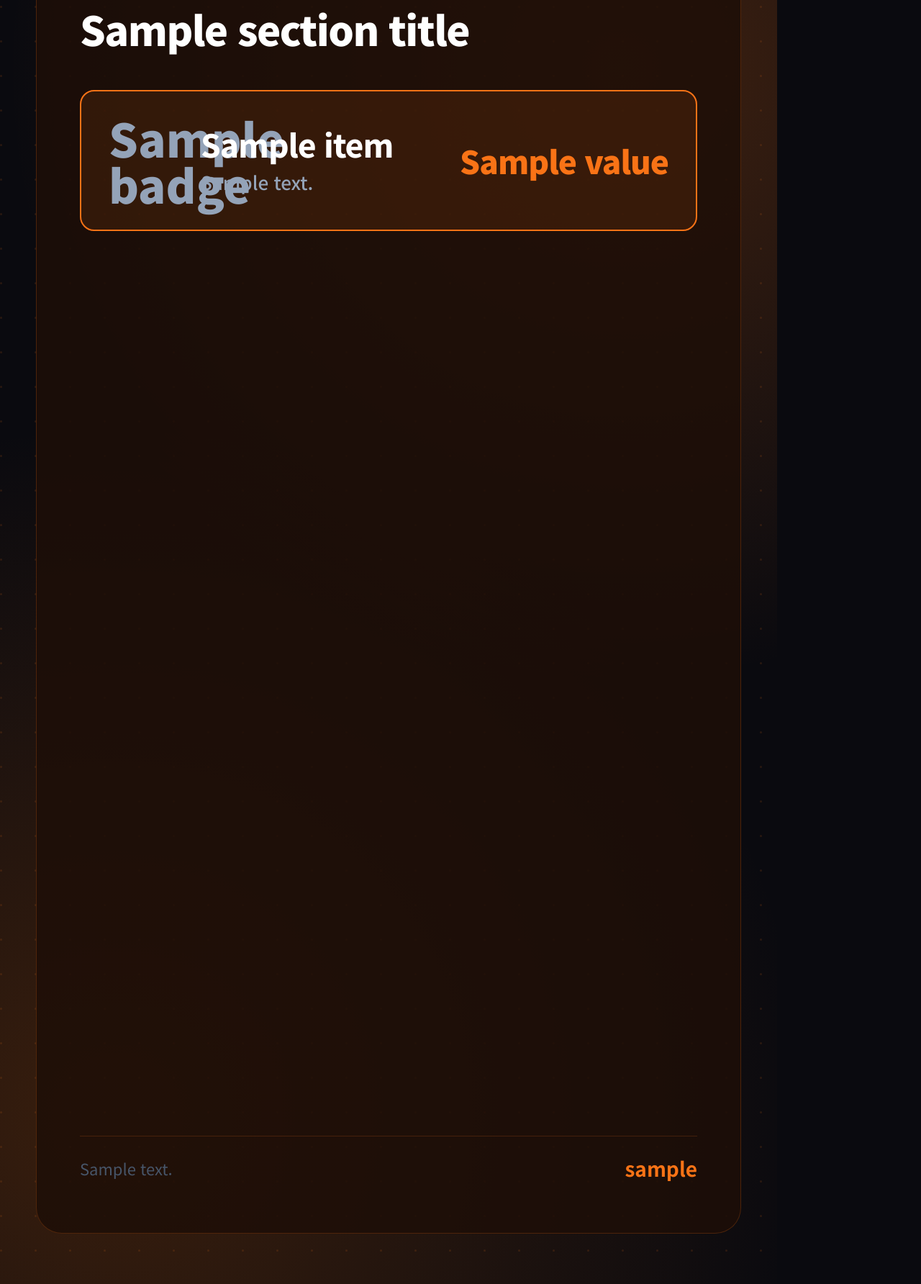
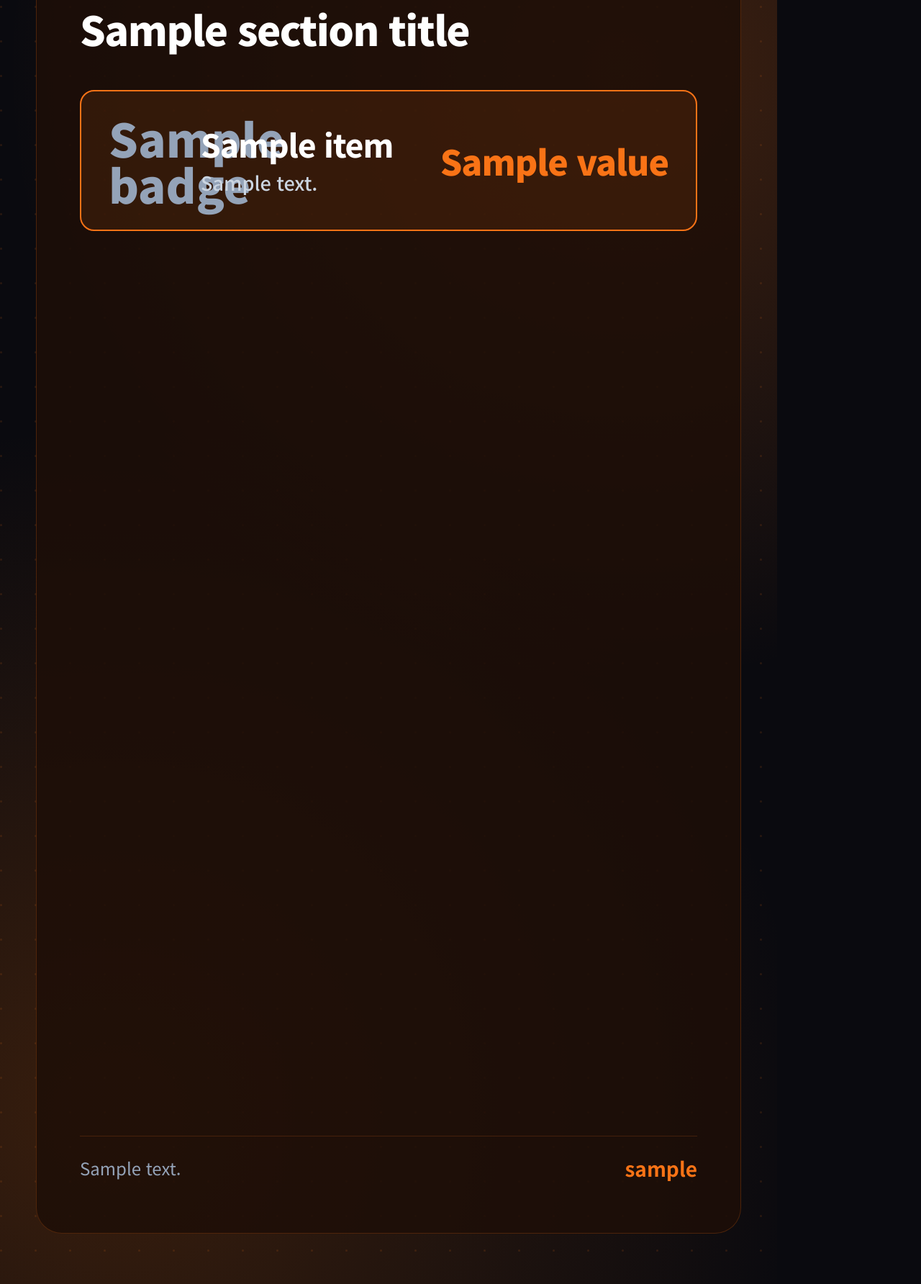
Before and after one commit to kotkim8210/kotkim8210, a Node project: template templates/ranking.hbs in a window 1280 px wide. Shown: the part 136-1920 px from the top of the page at 72% size. Run offline with Node 20 templates, Linux system fonts and the light colour scheme; the template is opened without the code that fills it: most values are stand-ins (such as "Sample title", 1, 10 or a date in 2020).

Commit message:
style: improve legibility — larger/bolder amounts, brighter secondary text
Bump comparison row values to 32px/700/white, enlarge ranking values, and
lighten dim secondary text (footnote #475569->#94a3b8, detail/sub/subheadline
#94a3b8->#cbd5e1) so amounts and captions read clearly on the dark background.

https://claude.ai/code/session_01TcZBZm6oQHd5Fb6fptV4aV

```diff
--- a/templates/checklist.hbs
+++ b/templates/checklist.hbs
@@ -87,8 +87,8 @@
     color: #ffffff;
   }
   .detail {
-    font-size: 26px;
-    color: #94a3b8;
+    font-size: 27px;
+    color: #cbd5e1;
     line-height: 1.45;
     font-weight: 500;
   }
@@ -110,7 +110,7 @@
     justify-content: space-between;
     align-items: center;
   }
-  .footnote { font-size: 22px; color: #475569; line-height: 1.4; max-width: 70%; }
+  .footnote { font-size: 24px; color: #94a3b8; line-height: 1.4; max-width: 70%; }
   .handle { font-size: 28px; font-weight: 700; color: #f97316; }
 </style>
 </head>
--- a/templates/cover.hbs
+++ b/templates/cover.hbs
@@ -73,7 +73,7 @@
   .subheadline {
     font-size: 38px;
     font-weight: 500;
-    color: #94a3b8;
+    color: #cbd5e1;
     line-height: 1.5;
   }
   .footer {
--- a/templates/cta.hbs
+++ b/templates/cta.hbs
@@ -67,7 +67,7 @@
   .sub {
     font-size: 32px;
     font-weight: 500;
-    color: #94a3b8;
+    color: #cbd5e1;
     line-height: 1.5;
   }
   .actions {
@@ -102,7 +102,7 @@
   }
   .follow {
     font-size: 28px;
-    color: #94a3b8;
+    color: #cbd5e1;
     font-weight: 500;
   }
   .handle {
--- a/templates/ranking.hbs
+++ b/templates/ranking.hbs
@@ -96,20 +96,20 @@
   }
   .item.top3 .name { font-size: 44px; }
   .detail {
-    font-size: 26px;
-    color: #94a3b8;
+    font-size: 27px;
+    color: #cbd5e1;
     line-height: 1.4;
     font-weight: 500;
   }
   .value {
-    font-size: 38px;
+    font-size: 44px;
     font-weight: 900;
     color: #fdba74;
     text-align: right;
     letter-spacing: -1px;
     white-space: nowrap;
   }
-  .item.top3 .value { font-size: 44px; color: #f97316; }
+  .item.top3 .value { font-size: 48px; color: #f97316; }
   .footer {
     margin-top: 30px;
     padding-top: 24px;
@@ -118,7 +118,7 @@
     justify-content: space-between;
     align-items: center;
   }
-  .footnote { font-size: 22px; color: #475569; line-height: 1.4; max-width: 70%; }
+  .footnote { font-size: 24px; color: #94a3b8; line-height: 1.4; max-width: 70%; }
   .handle { font-size: 28px; font-weight: 700; color: #f97316; }
 </style>
 </head>
```
Also changed, not shown: templates/comparison.hbs (+5 -5 lines).
